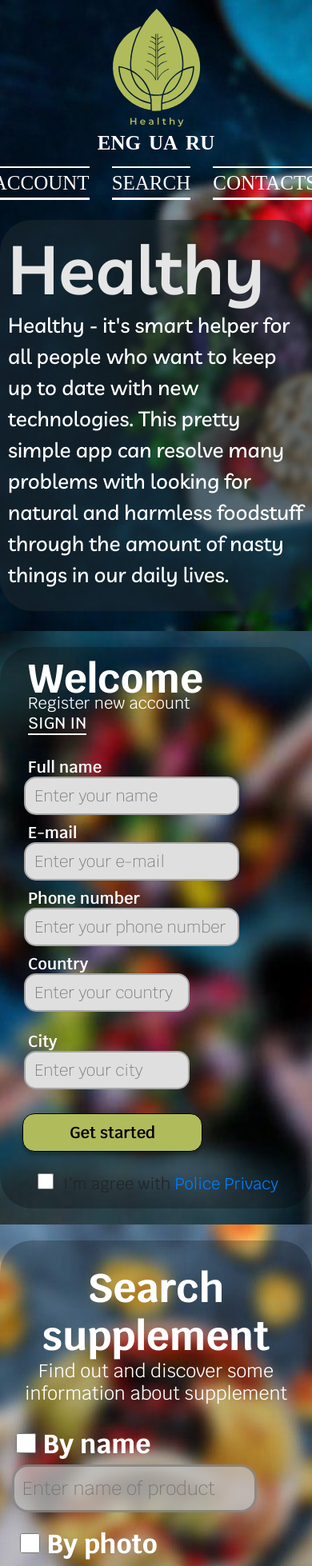
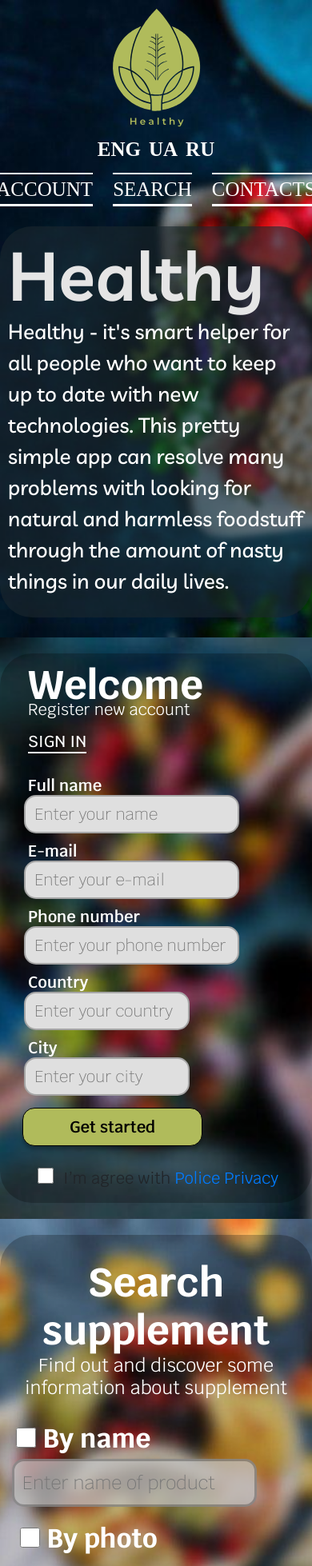
Before and after one commit to Vlad1705/Vlad1705.github.io, a website: page Healthy/index.html in a window 390 px wide. Shown: the top 1958 px of the page at 80% size. Drawn offline with Linux system fonts and the light colour scheme; a web font is replaced by a local one.

Commit message:
Update style.css

```diff
--- a/Healthy/css/style.css
+++ b/Healthy/css/style.css
@@ -35,7 +35,7 @@ h1, h2, h3 {
 .nav_link_1 {
   display: inline-block;
   vertical-align: top;
-  margin-right: 28px;
+  margin-right: 35px;
   color: #fff;
   text-decoration: none;
   border-top: 2px solid #fff;
@@ -226,7 +226,7 @@ h1, h2, h3 {
         background: rgba(196, 196, 196, 0.74);
         border: 3px solid rgba(0, 0, 0, 0.25);
         box-sizing: border-box;
-        border-radius: 20px;
+        border-radius: 15px;
         font-family: Krub;
         font-weight: 200;
         font-size: 23px; }
@@ -239,6 +239,7 @@ h1, h2, h3 {
             width: 25px;
             height: 25px; }
         .section2_inner_body_byphoto_button {
+          padding-bottom: 10px;
           margin-left: 5px;
           margin-top: 10px;
           margin-right: 20px;
@@ -273,24 +274,6 @@ h1, h2, h3 {
           font-weight: 200;
           font-size: 20px; }
 
-@media screen and (max-width: 992px) {
-  .section_inner_body_form_input_1 {
-    width: 78%; }
-  .section_inner_body_smallforms_input_1 {
-    width: 60%; }
-  .section2_inner_header_title {
-    display: flex;
-    justify-content: center; }
-  .section2_inner_header_subtitle {
-    display: flex;
-    justify-content: center; }
-  .section2_inner_body_byphoto_input {
-    width: auto; }
-  .section2_inner_body_byphoto_button {
-    width: auto; }
-  .section2_inner_body_byname_input {
-    width: auto; } }
-
 .or {
   margin-top: 10px;
   margin-right: 10px; }
@@ -311,5 +294,28 @@ h1, h2, h3 {
     color: white;
     margin-top: 30px; }
 
-.move {
-  margin-left: 100px; }
+@media screen and (max-width: 992px) {
+  .section_inner_body_form_input_1 {
+    width: 78%; }
+  .section_inner_body_smallforms_input_1 {
+    width: 60%; }
+  .section2_inner_header_title {
+    display: flex;
+    justify-content: center; }
+  .section2_inner_header_subtitle {
+    display: flex;
+    justify-content: center; }
+  .section2_inner_body_byphoto_input {
+    width: auto; }
+  .section2_inner_body_byphoto_button {
+    width: auto; }
+  .section2_inner_body_byname_input {
+    width: auto; }
+  .nav_link_1 {
+    margin-right: 25px; }
+  .section_inner_header_signin {
+    margin-top: 25px; }
+  .leng {
+    margin-top: 8px; }
+  .section_inner_body_smallforms {
+    margin-bottom: 0px; } }
```
